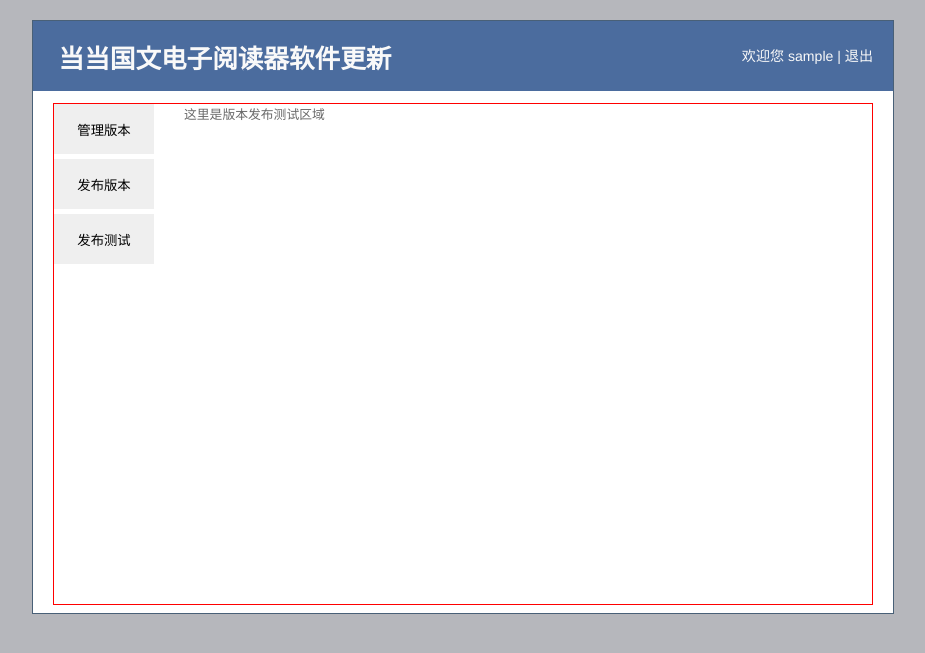
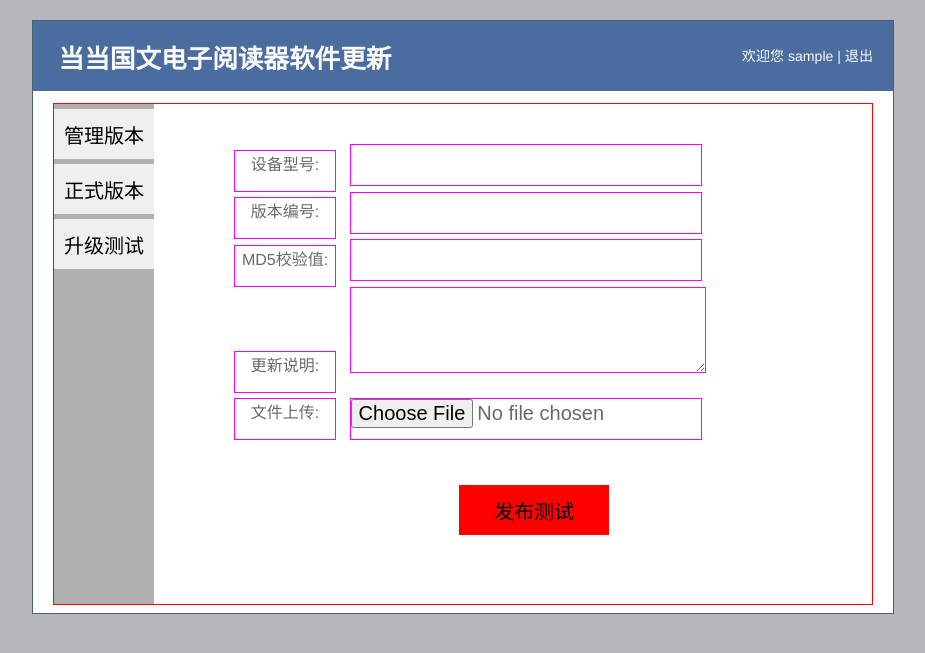
Before and after one commit to 2240831304/upgrade, a Django app: page /android/pushlishtest in a window 1280 px wide. Shown: the top 653 px of the page, without its empty margins (177-1102 px from the left). Run offline with Django 3.2, Linux system fonts and the light colour scheme; the visitor is signed in with stand-in values (Sample User, id 1).

Commit message:
修改：     apps/update/__init__.py 	修改：     apps/update/urls.py 	修改：     apps/update/views.py 	修改：     static/css/mainpage.css 	新文件：   static/css/publishversion.css 	修改：     static/js/option.js 	修改：     templates/mainpage.html 	修改：     templates/publishpage.html 	修改：     templates/publishtestpage.html 	modify:software file upload,download

```diff
--- a/apps/update/urls.py
+++ b/apps/update/urls.py
@@ -13,4 +13,7 @@
     path('pushlishtest',views.PushlisVersionTestView.as_view(),name='pushlishtest'),
     path('publishversion',views.PublishVersionView.as_view(),name="publishversion"),
     path('managerversion',views.VersionManagerView.as_view(),name="managerversion"),
+    path('publishnewstest',views.HandlePublishNewsTest),
+    path('publishnews',views.HandlePublishNews),
+    path('upgradepackage',views.HandlePackage),
 ]
--- a/apps/update/views.py
+++ b/apps/update/views.py
@@ -8,6 +8,10 @@
 from django.contrib.auth.decorators import login_required
 from django.utils.decorators import method_decorator
 from django.http.response import JsonResponse
+import os
+import urllib.parse
+from django.http import FileResponse
+import hashlib
 
 
 def serverTest(request):
@@ -128,3 +132,158 @@
         }
         response = JsonResponse(context)
         return response
+
+
+def HandlePublishNewsTest(request):
+    InsertPublishData(request,upgradetest)
+    context = {
+        "code": "0",
+        "msg": "success",
+        "data": {
+            "to_url": '/android/pushlishtest'
+        }
+    }
+    response = JsonResponse(context)
+    return response
+
+
+def HandlePublishNews(request):
+    InsertPublishData(request, softwarepackage)
+    context = {
+        "code": "0",
+        "msg": "success",
+        "data": {
+            "to_url": '/android/publishversion'
+        }
+    }
+    response = JsonResponse(context)
+    return response
+
+
+
+def InsertPublishData(request,tableoperate):
+    pass
+
+
+
+def HandlePackage(request):
+    returncode = "0"
+    msg = "success"
+    context = {
+        "returncode": returncode,
+        "msg": msg,
+        "to_url": '/android/pushlishtest'
+    }
+
+    #实现表单上传
+    if request.method == "POST":
+        devicetype = request.POST.get("device")
+        #print(devicetype)
+        if devicetype == "":
+            context["returncode"] = "1"
+            context["msg"] = "服务器获取不到设备类型,发布失败"
+            response = JsonResponse(context)
+            return response
+
+        obj = request.FILES.get('packet')
+        name = str(obj)
+        #print(name)
+        sysUserPath = os.path.expanduser('~')
+        filename = sysUserPath + "/package"
+
+        typetm = request.POST.get("type")
+        if typetm == "test":
+            filename = filename + "/test/" + name
+        elif typetm == "official":
+            filename = filename + "/official/" + name
+            context["to_url"] = "/android/publishversion"
+
+        #print(obj, filename)
+        if os.path.exists(filename):
+            os.remove(filename)
+
+        fobj = open(filename, 'wb')
+        for chrunk in obj.chunks():
+            fobj.write(chrunk)
+        fobj.close()
+
+        uploadMd5 = request.POST.get("md5")
+        localMd5 = hashlib.md5(open(filename,'rb').read()).hexdigest()
+        #print(uploadMd5,localMd5)
+        if uploadMd5 != localMd5 :
+            context["returncode"] = "1"
+            context["msg"] = "软件包上传失败,请检查MD5,重新发布"
+            response = JsonResponse(context)
+            return response
+
+        returncodetm,msgtm = insertVersionData(request,name)
+        context["returncode"] = returncodetm
+        context["msg"] = msgtm
+        response = JsonResponse(context)
+        return response
+
+
+    #文件下载
+    if request.method == "GET":
+        urlParse = urllib.parse.urlparse(request.get_full_path())
+        filedir = urlParse.query
+
+        sysUserPath = os.path.expanduser('~')
+        filename = sysUserPath + "/package/" + filedir
+        print(filename)
+
+        file = open(filename, 'rb')
+        response = FileResponse(file)
+        response['Content-Type'] = 'application/octet-stream'
+        response['Content-Disposition'] = 'attachment;'
+        return response
+
+
+
+def insertVersionData(request,filename):
+    returncode = "0"
+    msg = "success"
+
+    typetm = request.POST.get("type")
+    devicetype = request.POST.get("device")
+    versionnum = request.POST.get("version")
+    md5 = request.POST.get("md5")
+    content = request.POST.get("content")
+    # print(request.path_info)
+    # print(request.scheme)
+    # print(request.get_host())
+
+    url = request.scheme + "://" + request.get_host() + request.path_info + "?"
+    #print(url)
+
+    if typetm == "test":
+        url = url + "test/" + filename
+        #print(url)
+        try:
+            object = upgradetest()
+            object.device = devicetype
+            object.version = versionnum
+            object.md5 = md5
+            object.updateContent = content
+            object.url = url
+            object.save()
+        except:
+            returncode = "1"
+            msg = "发布数据写入数据库出错,请重新发布"
+
+    elif typetm == "official":
+        url = url + "official/" + filename
+        #print(url)
+        try:
+            object = softwarepackage()
+            object.device = devicetype
+            object.version = versionnum
+            object.md5 = md5
+            object.updateContent = content
+            object.url = url
+            object.save()
+        except:
+            returncode = "1"
+            msg = "发布数据写入数据库出错,请重新发布"
+
+    return returncode,msg
--- a/static/css/mainpage.css
+++ b/static/css/mainpage.css
@@ -20,14 +20,16 @@
 
 .option{
     width: 100px;
+    height: 100%;
     float:left;
+    background-color: #B0B0B0;
 }
 
 .displayarea{
     width: 600px;
     height: 90%;
     float:left;
-    margin-left: 30px;
+    margin-left: 80px;
 
     /*
     border-style:solid;
@@ -37,6 +39,7 @@
 }
 
 .versionmanage{
+    margin-top: 5px;
     background-color: #FF0000;
 }
 
@@ -52,6 +55,7 @@
 
 
 input{
+    font-size: 20px;
     border: 5px;
     height: 50px;
     width: 100px;
--- /dev/null
+++ b/static/css/publishversion.css
@@ -0,0 +1,96 @@
+
+
+.softwareinfo{
+    width: 100%;
+    margin-top: 40px;
+}
+
+.publishlabelstype{
+    display:inline-block;
+    width:100px;
+    height: 40px;
+
+    margin-top: 5px;
+
+    /*
+    line-height: 10px;
+    */
+    font-size: 16px;
+    text-align: center;
+    vertical-align:middle;
+
+    border-style:solid;
+    border-width:1px;
+    border-color:#FF00FF;
+}
+
+
+.publishinputstyle{
+    height: 40px;
+    width: 350px;
+    margin-left: 10px;
+
+    /*
+    line-height: 10px;
+    */
+
+    border-style:solid;
+    border-width:1px;
+    border-color:#FF00FF;
+}
+
+
+.devicetype{
+
+}
+
+.versionnumber{
+
+}
+
+.packetmd5{
+
+}
+
+.illustrate{
+
+}
+
+
+#illustrate{
+    width:350px;
+    height:80px;
+}
+
+
+.fileupload{
+
+}
+
+
+#fileupload{
+}
+
+.error-msg p{
+    color: #cc0000;
+}
+
+.publishbut{
+    margin-top: 30px;
+}
+
+#publishbuttest {
+    background-color: #FF0000;
+    display:block;
+    width: 150px;
+    margin-left:auto;
+    margin-right:auto;
+}
+
+#publishbut {
+    background-color: #FF0000;
+    display:block;
+    width: 150px;
+    margin-left:auto;
+    margin-right:auto;
+}
--- a/static/js/option.js
+++ b/static/js/option.js
@@ -69,3 +69,196 @@
     });
 
 }
+
+
+
+$(document).ready(function(){
+    $("#publishbuttest").click(function(){
+        // 阻止form表单自己的提交事件
+        event.preventDefault();
+        alert("发布测试版本,请点击确认");
+        var devicetype = $('#devicetype').val();
+        if (!devicetype) {
+            $("#error-msg p").html("设备型号不能为空！");
+            $("#error-msg p").show();
+            return;
+        }
+
+        var versionnum = $('#versionnum').val();
+        if (!versionnum) {
+            $("#error-msg p").html("版本号不能为空！");
+            $("#error-msg p").show();
+            return;
+        }
+
+        var packetmd5value = $('#packetmd5value').val();
+        if (!versionnum) {
+            $("#error-msg p").html("软件包MD5不能为空！");
+            $("#error-msg p").show();
+            return;
+        }
+
+        var illustrate = $('#illustrate').val();
+
+        var filename = $('#fileupload').val();
+        if (!filename) {
+            $("#error-msg p").html("未选择发布的升级软件包");
+            $("#error-msg p").show();
+            return;
+        }
+        //console.debug(filename);
+
+        $("#error-msg p").hide();
+
+        var csrftoken = getCookie('csrftoken');
+        var data = {
+            'device': devicetype,
+            'version': versionnum,
+            'md5': packetmd5value,
+            'content': illustrate,
+            'filename': filename
+        };
+
+        var form = new FormData();
+
+        var fileobj = document.getElementById('fileupload').files[0];
+        form.append('packet',fileobj);
+        form.append('type',"test");
+        form.append('device',devicetype);
+        form.append('version',versionnum);
+        form.append('md5',packetmd5value);
+        form.append('content',illustrate);
+        form.append('filename',filename);
+
+        var xhr = new XMLHttpRequest();
+        xhr.onreadystatechange = function () {
+            if(xhr.readyState == 4){
+                var data = xhr.responseText;
+                var jsonobj = JSON.parse(data);
+                console.log(jsonobj.returncode);
+                console.log(jsonobj.msg);
+                if(jsonobj.returncode == "0"){
+                    alert("发布版本成功!!!!");
+                    location.href = jsonobj.to_url
+                }else {
+                    alert(jsonobj.msg);
+                    $("#error-msg p").html(jsonobj.msg);
+                    $("#error-msg p").show();
+                }
+            }
+        };
+        xhr.open('post','/android/upgradepackage', true);
+        xhr.setRequestHeader("X-CSRFToken",csrftoken);
+        $("#error-msg p").html("正在上传软件包,请等候");
+        $("#error-msg p").show();
+        xhr.send(form);
+
+    });
+});
+
+
+
+$(document).ready(function(){
+    $("#publishbut").click(function(){
+        // 阻止form表单自己的提交事件
+        event.preventDefault();
+        alert("发布正式版本,请点击确认");
+        var devicetype = $('#devicetype').val();
+        if (!devicetype) {
+            $("#error-msg p").html("设备型号不能为空！");
+            $("#error-msg p").show();
+            return;
+        }
+
+        var versionnum = $('#versionnum').val();
+        if (!versionnum) {
+            $("#error-msg p").html("版本号不能为空！");
+            $("#error-msg p").show();
+            return;
+        }
+
+        var packetmd5value = $('#packetmd5value').val();
+        if (!versionnum) {
+            $("#error-msg p").html("软件包MD5不能为空！");
+            $("#error-msg p").show();
+            return;
+        }
+
+        var illustrate = $('#illustrate').val();
+
+        var filename = $('#fileupload').val();
+        if (!filename) {
+            $("#error-msg p").html("未选择发布的升级软件包");
+            $("#error-msg p").show();
+            return;
+        }
+        //console.debug(filename);
+
+        $("#error-msg p").hide();
+
+        var csrftoken = getCookie('csrftoken');
+        var data = {
+            'device': devicetype,
+            'version': versionnum,
+            'md5': packetmd5value,
+            'content': illustrate,
+            'filename': filename
+        };
+
+        var form = new FormData();
+
+        var fileobj = document.getElementById('fileupload').files[0];
+        form.append('packet',fileobj);
+        form.append('type',"official");
+        form.append('device',devicetype);
+        form.append('version',versionnum);
+        form.append('md5',packetmd5value);
+        form.append('content',illustrate);
+        form.append('filename',filename);
+
+        var xhr = new XMLHttpRequest();
+        xhr.onreadystatechange = function () {
+            if(xhr.readyState == 4){
+                var data = xhr.responseText;
+                var jsonobj = JSON.parse(data);
+                console.log(jsonobj.returncode);
+                console.log(jsonobj.msg);
+                if(jsonobj.returncode == "0"){
+                    alert("发布版本成功!!!!");
+                    location.href = jsonobj.to_url
+                }else {
+                    alert(jsonobj.msg);
+                    $("#error-msg p").html(jsonobj.msg);
+                    $("#error-msg p").show();
+                }
+            }
+        };
+        xhr.open('post','/android/upgradepackage', true);
+        xhr.setRequestHeader("X-CSRFToken",csrftoken);
+        $("#error-msg p").html("正在上传软件包,请等候");
+        $("#error-msg p").show();
+        xhr.send(form);
+
+    });
+});
+
+
+
+
+function publishnewspost() {
+    $.ajax({
+        url: '/android/publishnewstest',
+        type: 'post',
+        data: data,
+        dataType: 'json',
+        headers: {'X-CSRFToken': csrftoken},
+        success: function (response) {
+            if (response.code == '0') {
+                window.alert("发布版本成功");
+                location.href = response.data.to_url
+            } else {
+                window.alert("发布版本失败,请从新发布");
+            }
+        }
+    });
+}
--- a/templates/mainpage.html
+++ b/templates/mainpage.html
@@ -18,15 +18,15 @@
                 <input type="button" onclick="versionmanagehandle()" value="管理版本">
             </div>
             <div class="versionpublish" clearfix>
-                <input type="button" onclick="versionpublishhandle()" value="发布版本">
+                <input type="button" onclick="versionpublishhandle()" value="正式版本">
             </div>
             <div class="publishtest" clearfix>
-                <input type="button" onclick="publishtesthandle()" value="发布测试">
+                <input type="button" onclick="publishtesthandle()" value="升级测试">
             </div>
         </div>
         {% block displayarea %}
         <div class="displayarea">
-            <p>这里是显示区域</p>
+            <p>这里是功能请求后显示区域</p>
         </div>
         {% endblock %}
     </div>
--- a/templates/publishtestpage.html
+++ b/templates/publishtestpage.html
@@ -8,13 +8,43 @@
 
 {% block link %}
     <link href="{% static 'css/mainpage.css' %}" rel="stylesheet" type="text/css">
+    <link href="{% static 'css/publishversion.css' %}" rel="stylesheet" type="text/css">
     <script src="{% static 'js/option.js' %}"></script>
 {% endblock %}
 
 
-
 {% block displayarea %}
 <div class="displayarea" clearfix>
-    <p>这里是版本发布测试区域</p>
+    <div class="softwareinfo" clearfix>
+        <form data-ajax="false" method="POST" class="publishversion" id="softwareupgrade" enctype="multipart/form-data">
+            {% csrf_token %}
+            <div class="devicetype" clearfix>
+                <label class="publishlabelstype">设备型号:</label>
+                <input type="text" class="publishinputstyle" id="devicetype" name="devicetype"> <br>
+            </div>
+            <div class="versionnumber" clearfix>
+                <label class="publishlabelstype">版本编号:</label>
+                <input type="text" class="publishinputstyle" id="versionnum" name="devicetype"> <br>
+            </div>
+            <div class="packetmd5" clearfix>
+                <label class="publishlabelstype">MD5校验值:</label>
+                <input type="text" class="publishinputstyle" id="packetmd5value"> <br>
+            </div>
+            <div class="illustrate" clearfix>
+                <label class="publishlabelstype">更新说明:</label>
+                <textarea class="publishinputstyle" id="illustrate"></textarea>
+            </div>
+            <div class="fileupload" clearfix>
+                <label class="publishlabelstype">文件上传:</label>
+                <input type="file" class="publishinputstyle" id="fileupload">
+            </div>
+            <div class="error-msg" id="error-msg">
+                <p>&nbsp;</p>
+            </div>
+            <div class="publishbut" clearfix>
+                <input type="submit" id="publishbuttest" value="发布测试">
+            </div>
+        </form>
+    </div>
 </div>
 {% endblock %}
```
Also changed, not shown: apps/update/__init__.py (+29 -0 lines), templates/publishpage.html (+35 -2 lines).
